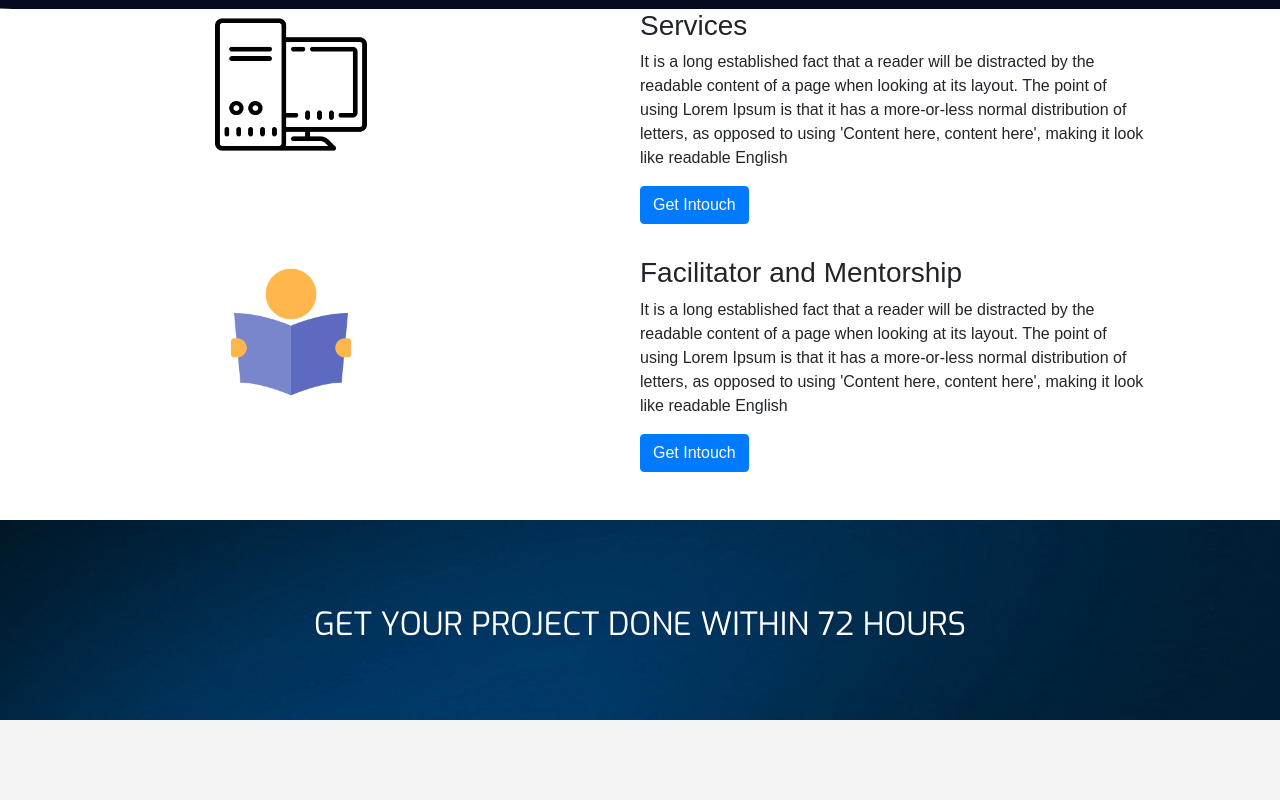
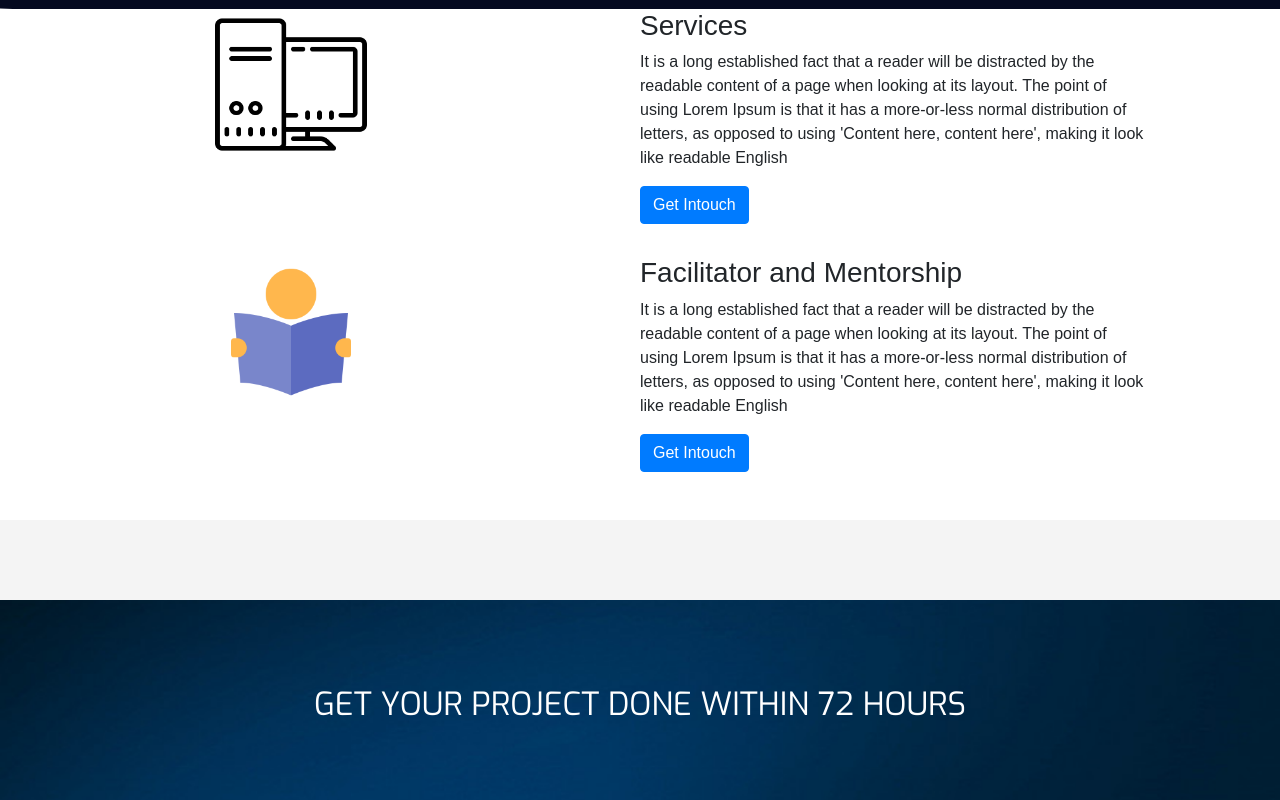
Before and after one commit to XROLE/portfolio-ui, a React (Create React App) app: page / in a window 1280 px wide. Shown: the part 502-1302 px from the top of the page. Before the commit the page ends 1222 px from the top, so only its background shows below. Built offline with nearby package versions, Linux system fonts and the light colour scheme.

Commit message:
aligned the parallax text

```diff
--- a/src/App.css
+++ b/src/App.css
@@ -12,8 +12,7 @@ nav a:active{
   color: white !important;
   background-color: #04091f;
   clip-path: polygon(0 0, 100% 0, 100% 70vh, 0 100%);
-  /* margin-top: 1rem; */
-}
+  }
 .landing-image{
   margin-top: -2rem;
   width: 100% !important;
@@ -34,7 +33,7 @@ nav a:active{
 .serviceContainerFluid{
   margin-top: -3rem;
   background-color: white;
- }
+  }
 .serviceContainer{
   background-color: white;
   padding: 3rem 5rem !important;
@@ -48,7 +47,7 @@ nav a:active{
   background-position: center;
   background-repeat: no-repeat;
   background-size: cover;
-  background-attachment: fixed;
+  margin-top: 5rem;
 }
 .parralaxText{
   font-family: 'Exo', sans-serif;
--- a/src/Parallax.js
+++ b/src/Parallax.js
@@ -4,11 +4,12 @@ import './App.css';
 class Parallax extends Component {
     render(){
         return(
-            <div className =" contaner-fluid parallax">
+            <div className =" contaner-fluid  parallax">
                 <div className = "container">
                     <div className = "row">
                         <div className = "col">
                             <p className = "parralaxText"> GET YOUR PROJECT DONE WITHIN 72 HOURS</p>
+                            {/* please fix the parallax isuue later           */}
                         </div>
                     </div>
                 </div>
```
Also changed, not shown: src/Projects.js (added).
